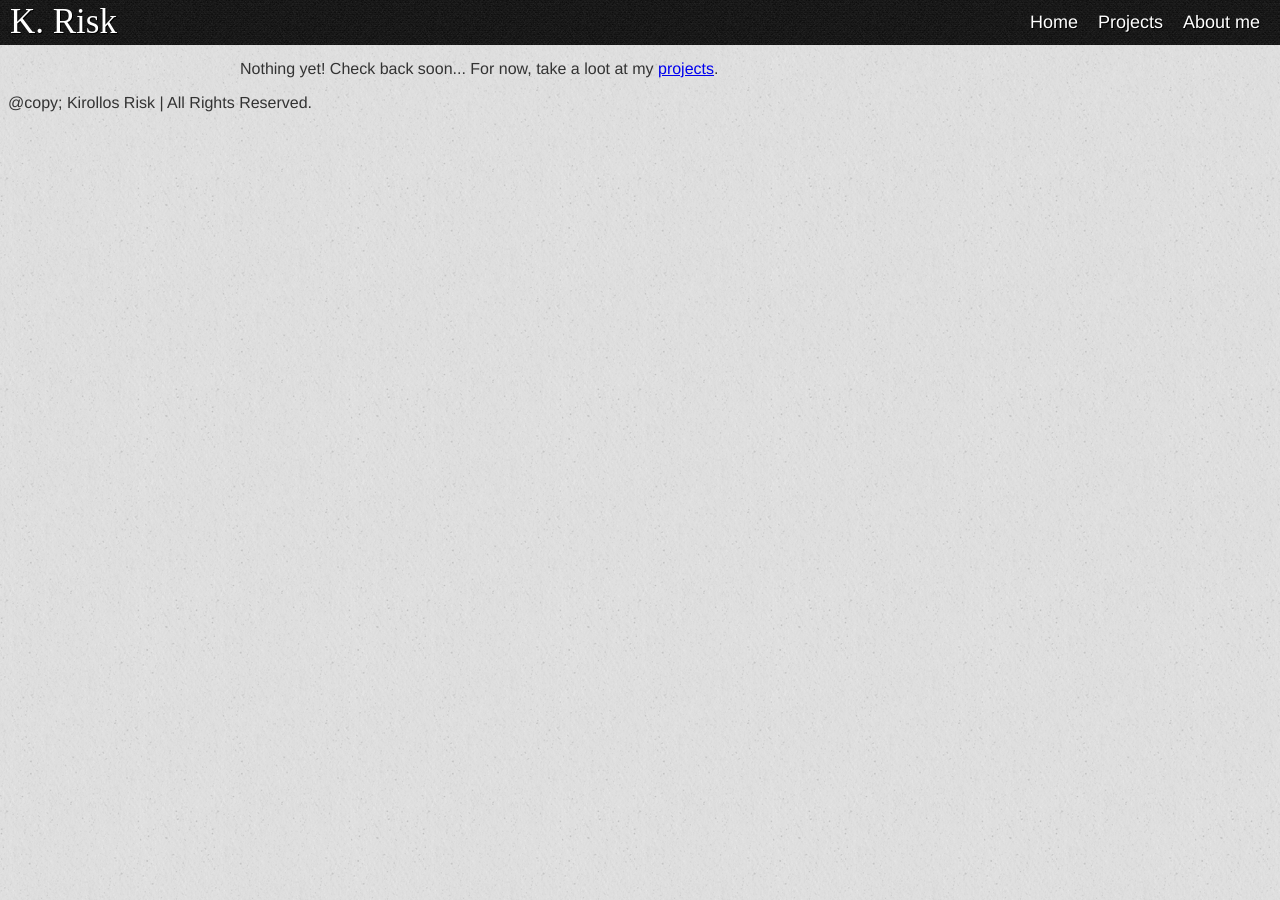
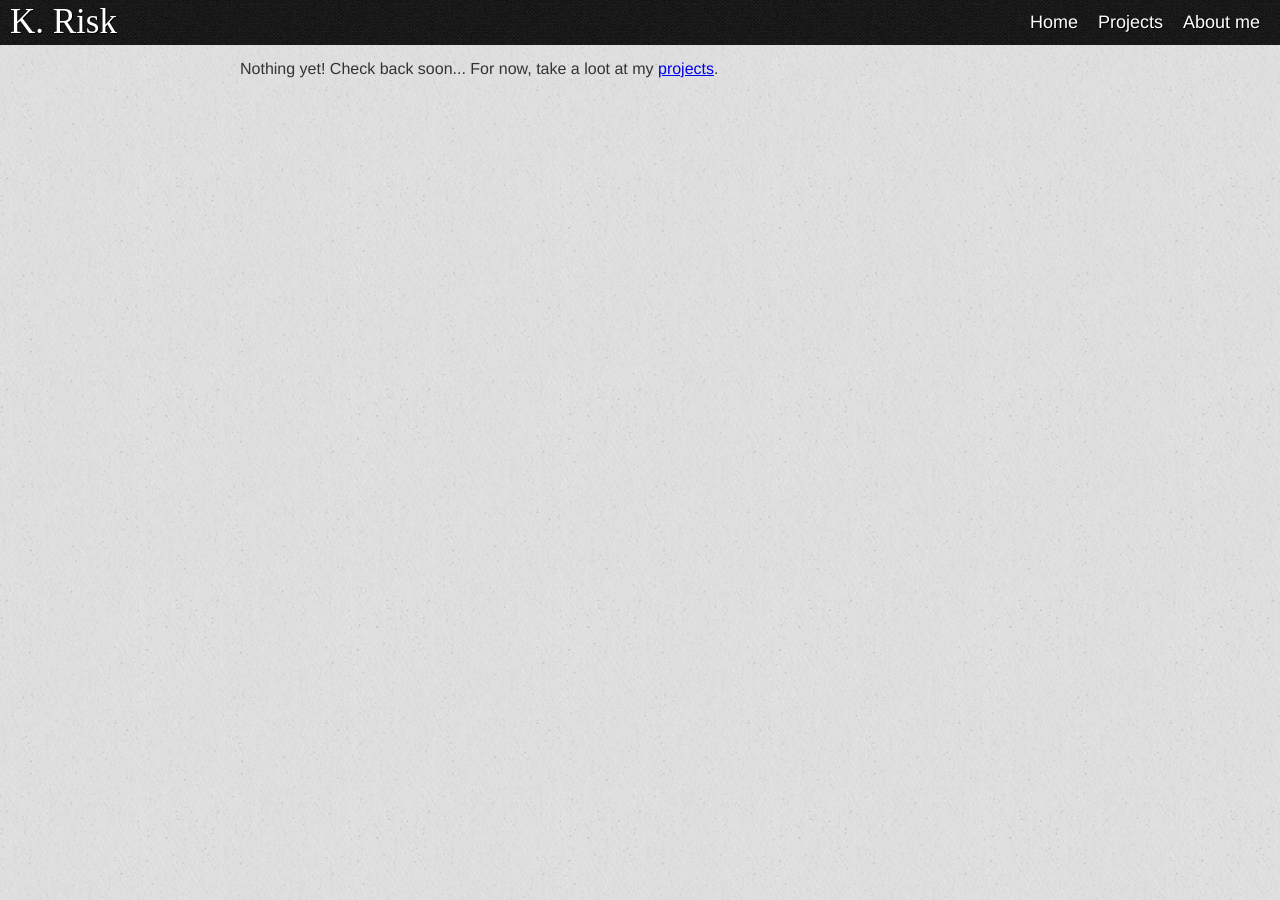
Before and after one commit to krisk/krisk.github.com, a Jekyll site: the page built from index.html, in a window 1280 px wide. Built offline with Jekyll 4.4.1, drawn with Linux system fonts in a browser that asks for light colours; some web fonts are replaced.

Commit message:
removed pathetic copyright from footer

```diff
--- a/_layouts/default.html
+++ b/_layouts/default.html
@@ -64,7 +64,7 @@ ga_account_id: UA-25301489-1
     </div>
 
     <footer>
-      <p>@copy; Kirollos Risk | All Rights Reserved. </p>
+
     </footer>
 
   </div>
```
